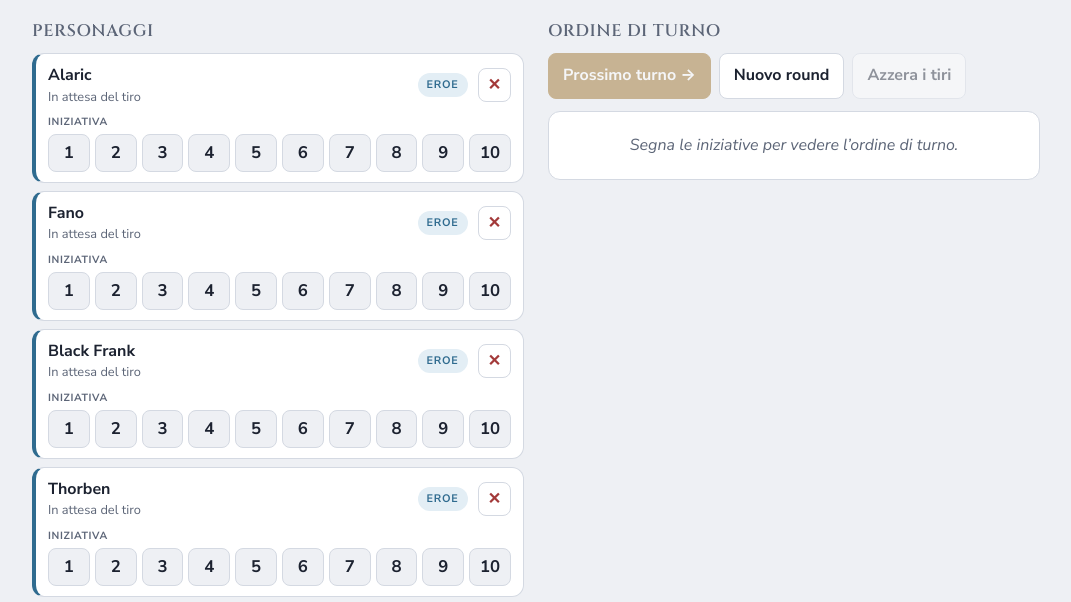
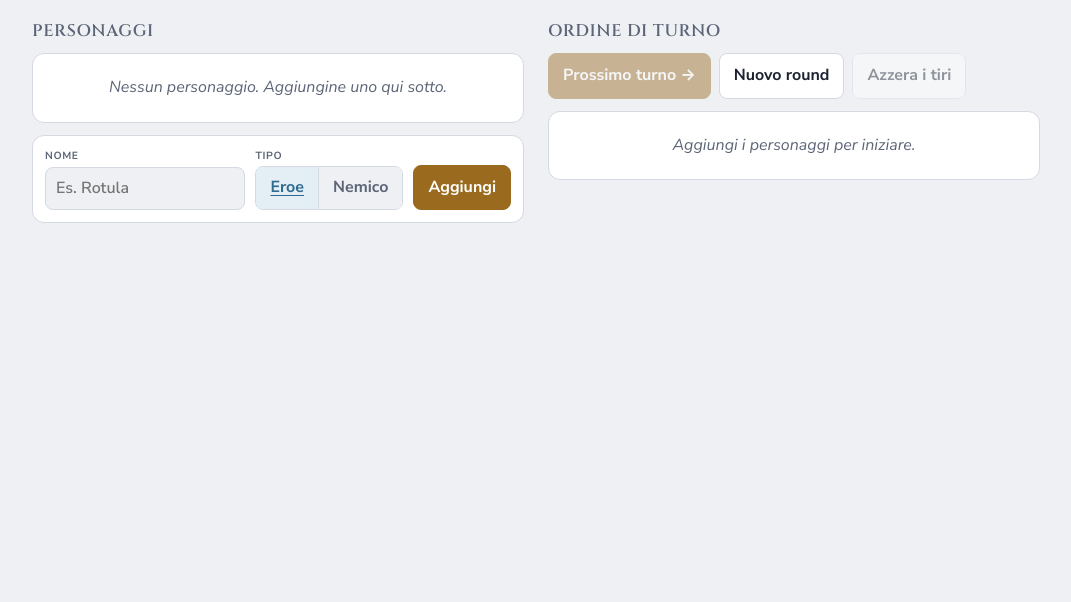
Before and after one commit to dungeoncleaners/initiative-tracker, a plain HTML site: page index.html in a window 1280 px wide. Shown: the part 143-745 px from the top of the page, without its empty margins (104-1175 px from the left). Drawn offline with Linux system fonts and the light colour scheme.

Commit message:
Update index.html

```diff
--- a/index.html
+++ b/index.html
@@ -231,15 +231,7 @@ button.kind:hover{border-color:currentColor}
   var KEY = 'iniziativa-v4';
   var MAX = 10;
   // Personaggi di partenza (il gruppo)
-  var EXAMPLES = [
-    {id:1,name:'Alaric',kind:'hero',value:null},
-    {id:2,name:'Fano',kind:'hero',value:null},
-    {id:3,name:'Black Frank',kind:'hero',value:null},
-    {id:4,name:'Thorben',kind:'hero',value:null},
-    {id:5,name:'Uncas',kind:'hero',value:null},
-    {id:6,name:'Obad',kind:'hero',value:null},
-    {id:7,name:'Oki',kind:'hero',value:null}
-  ];
+  var EXAMPLES = [];
   var state = {chars:[], round:1, turn:0, nextId:8};
 
   function load(){
```
